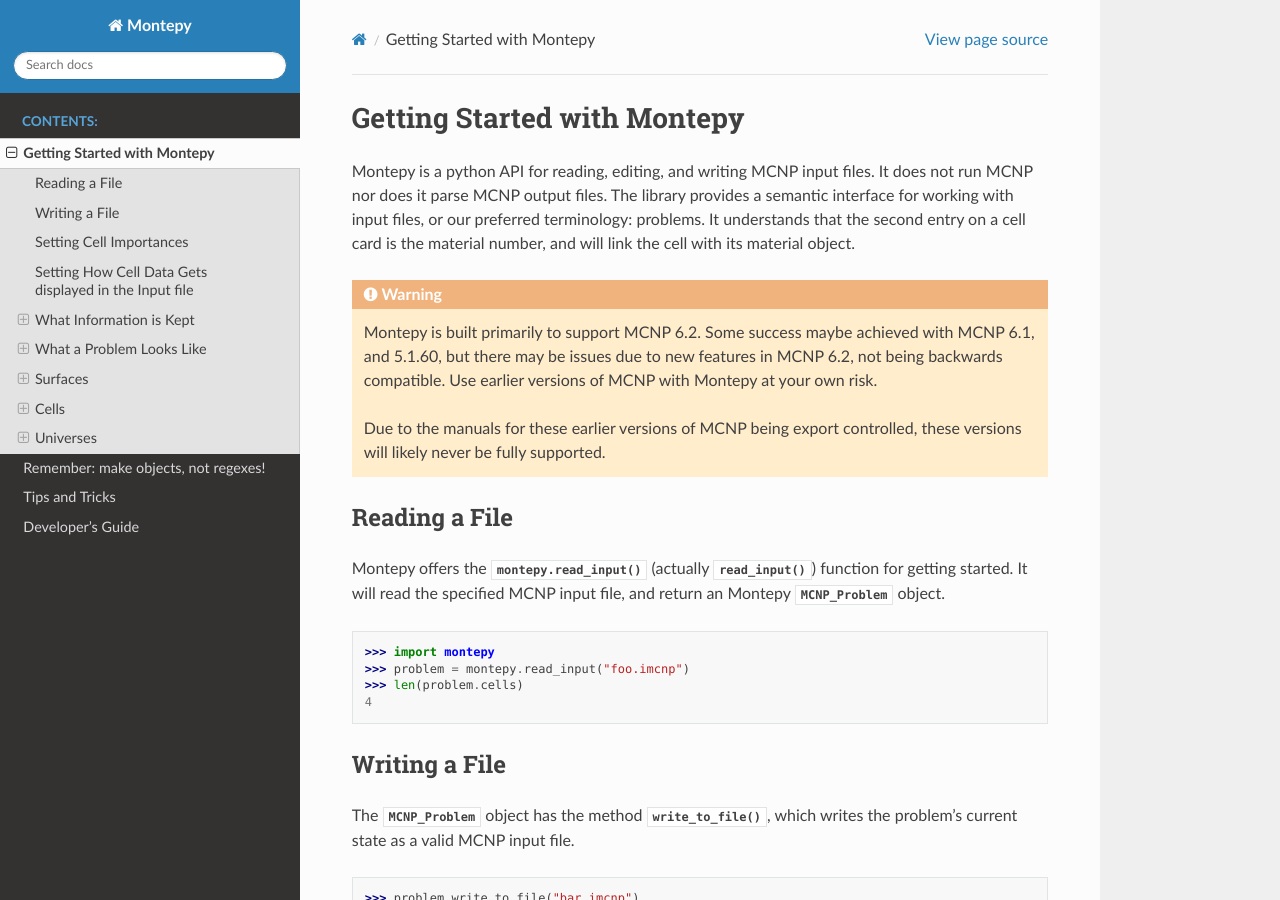
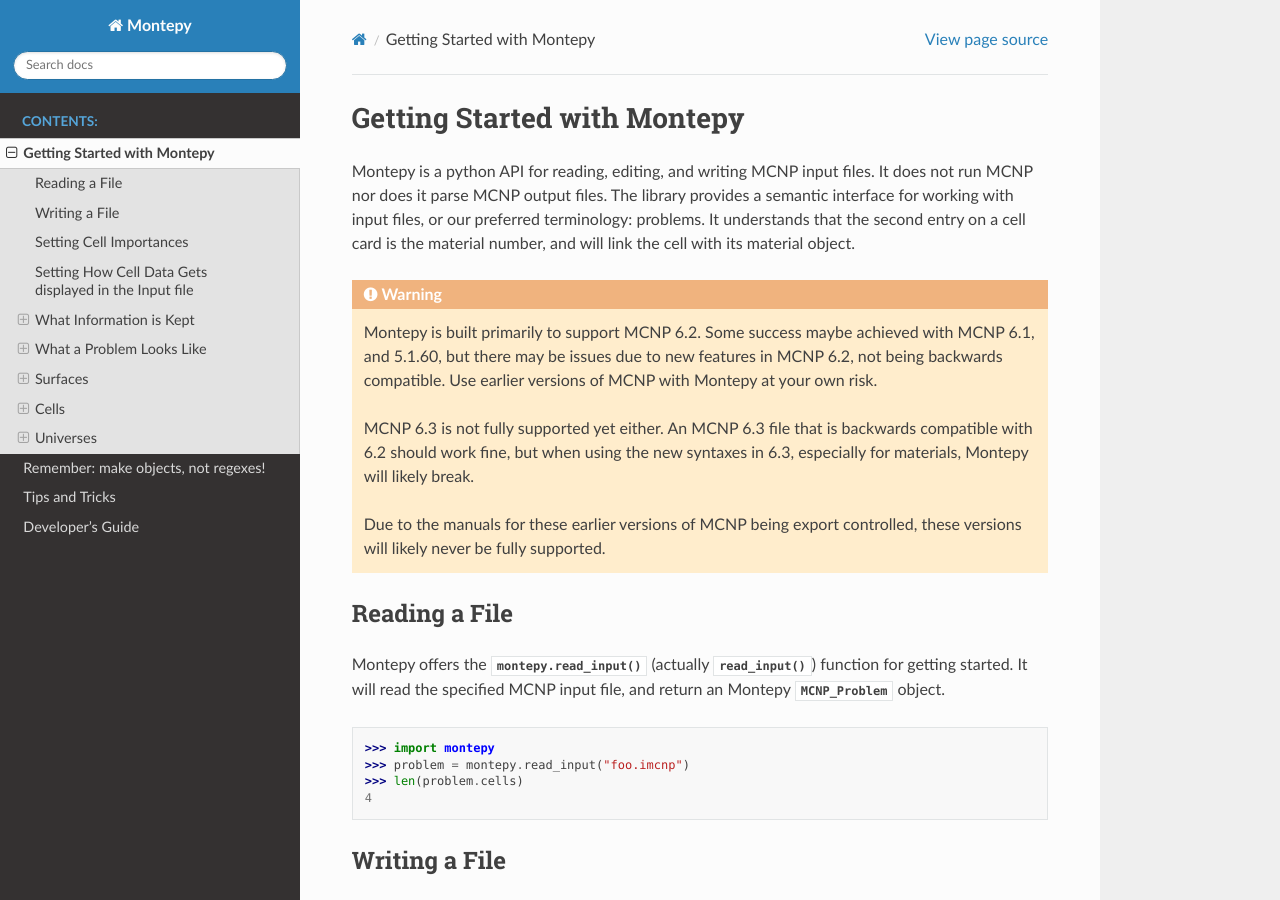
Before and after one commit to idaholab/MontePy, a Sphinx documentation site: the page built from doc/source/starting.rst, in a window 1280 px wide and 900 px high. Built offline with Sphinx 7.4.7 and the Read the Docs theme 2.0.0, drawn with Linux system fonts in a browser that asks for light colours; pages that are not in the unit, such as notebooks, are missing from menus; the version number is read from the project's files by our own code.

Commit message:
Added disclaimer for MCNP 6.3

```diff
--- a/doc/source/starting.rst
+++ b/doc/source/starting.rst
@@ -11,6 +11,12 @@ and will link the cell with its material object.
     Montepy is built primarily to support MCNP 6.2. Some success maybe achieved with MCNP 6.1, and 5.1.60,
     but there may be issues due to new features in MCNP 6.2, not being backwards compatible.
     Use earlier versions of MCNP with Montepy at your own risk.
+
+    MCNP 6.3 is not fully supported yet either.
+    An MCNP 6.3 file that is backwards compatible with 6.2 should work fine,
+    but when using the new syntaxes in 6.3,
+    especially for materials,
+    Montepy will likely break.
 
     Due to the manuals for these earlier versions of MCNP being export controlled, these versions will likely never be fully supported.
 
```
